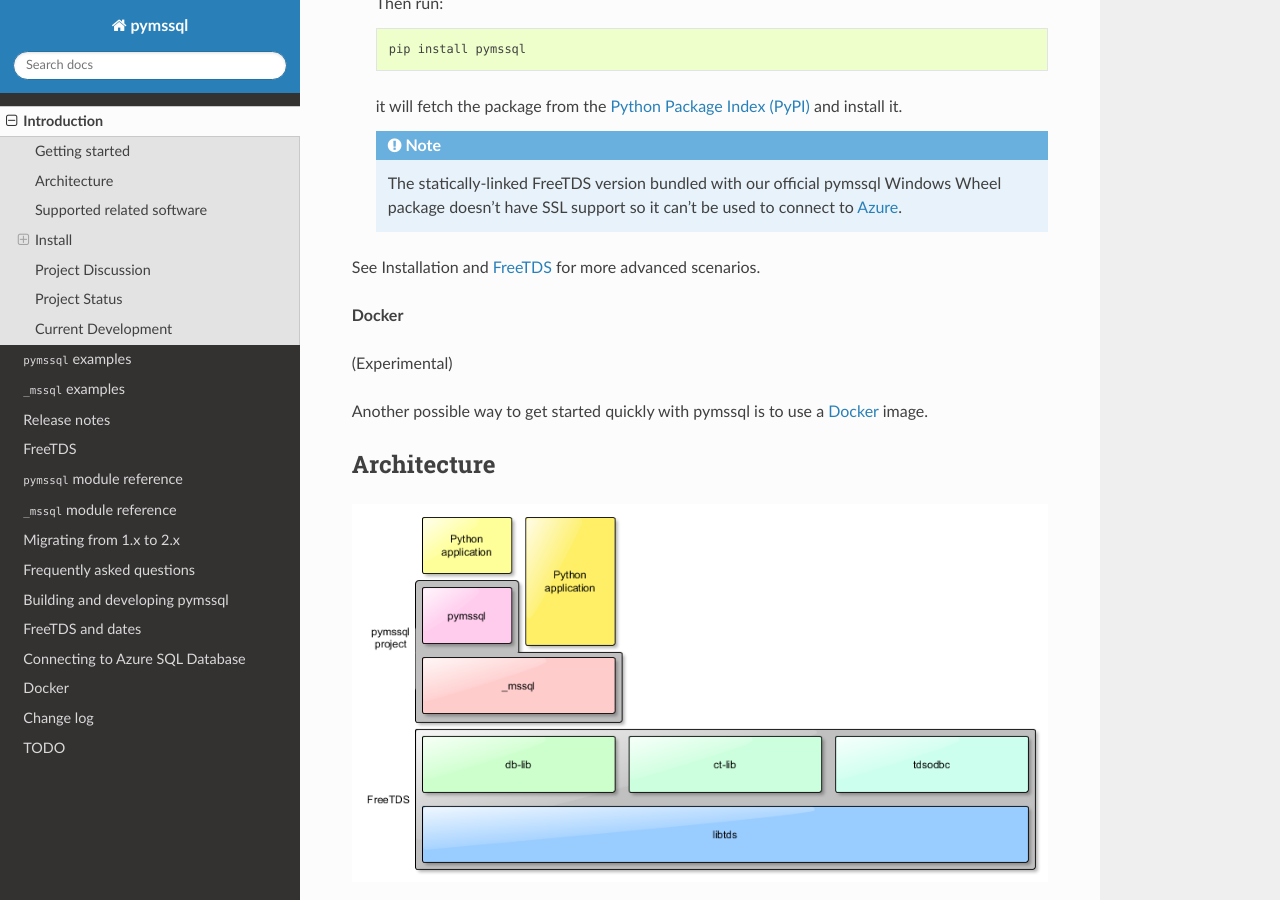
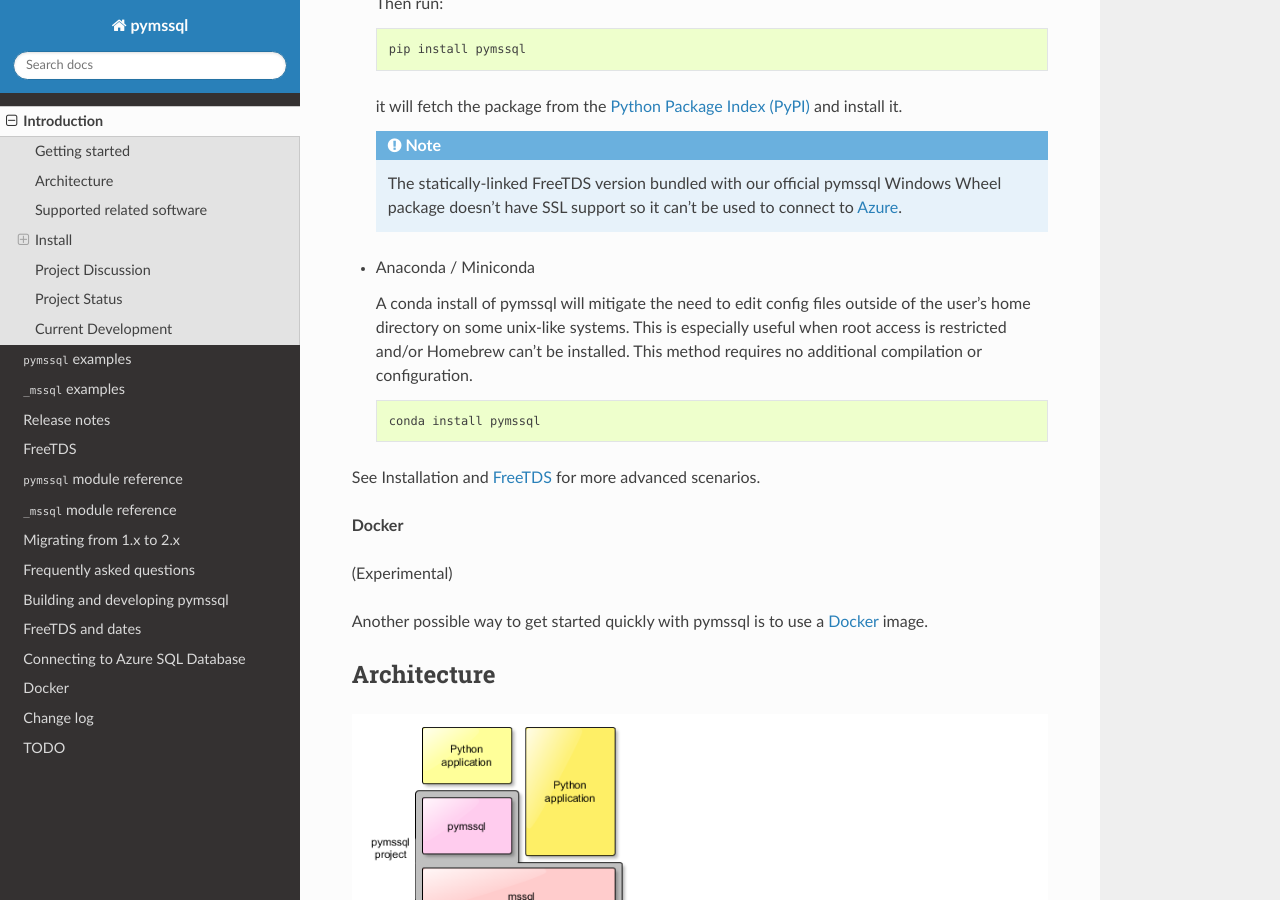
Before and after one commit to pymssql/pymssql, a Sphinx documentation site: the page built from docs/intro.rst, in a window 1280 px wide and 900 px high, scrolled down 1231 px. Built offline with Sphinx 7.4.7 and the Read the Docs theme 2.0.0, drawn with Linux system fonts in a browser that asks for light colours.

Commit message:
Provide basic instructions for conda installs
Hey Level 12!  It's Shane Kimble From EdjAnalytics, I've met many of you before at the DerbyPy meetups.  It's great to see that you all maintain this package!  I've been a pymssql user for a few years now.  The key advantages from my point of view, as a data science developer, are the ease of use after following basic instructions - especially on non-Windows systems.  However, on a locked down Macbook Pro where Homebrew isn't an option, and write access outside the user's home folder is restricted, the current documentation isn't sufficient.  Thankfully, a conda install in the user's home folder can solve this issue.  I imagine my use case applies to many more data science professionals in restricted environments, so I'd highly recommend including documentation for conda installs.

Best,
Shane

```diff
--- a/docs/intro.rst
+++ b/docs/intro.rst
@@ -73,6 +73,18 @@
     The statically-linked FreeTDS version bundled with our official pymssql
     Windows Wheel package doesn't have SSL support so it can't be used to
     connect to :doc:`Azure <azure>`.
+
+* Anaconda / Miniconda
+
+  A conda install of pymssql will mitigate the need to edit config files
+  outside of the user's home directory on some unix-like systems.
+  This is especially useful when root access is restricted and/or Homebrew
+  can't be installed.  This method requires no additional compilation or
+  configuration.
+
+  .. code-block:: bash
+
+      conda install pymssql
 
 See Installation and :doc:`freetds` for more advanced scenarios.
 
```
